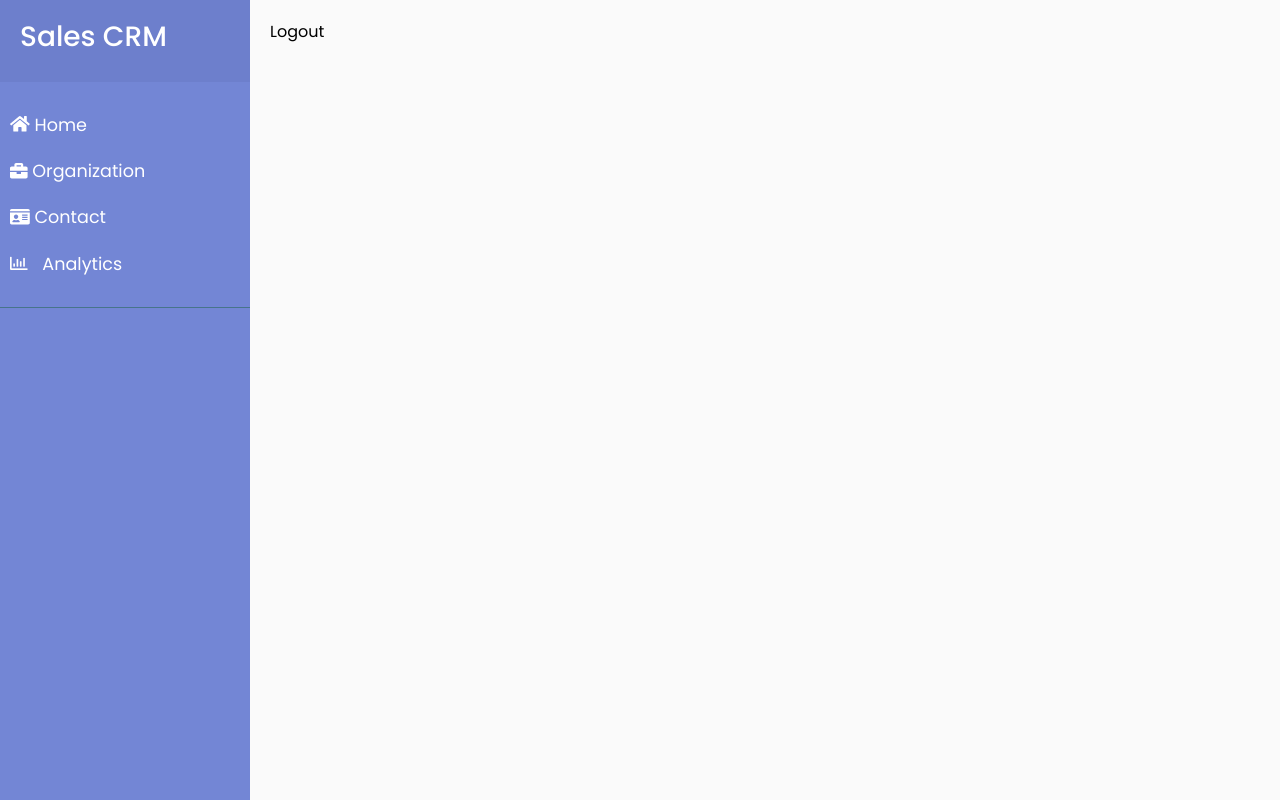
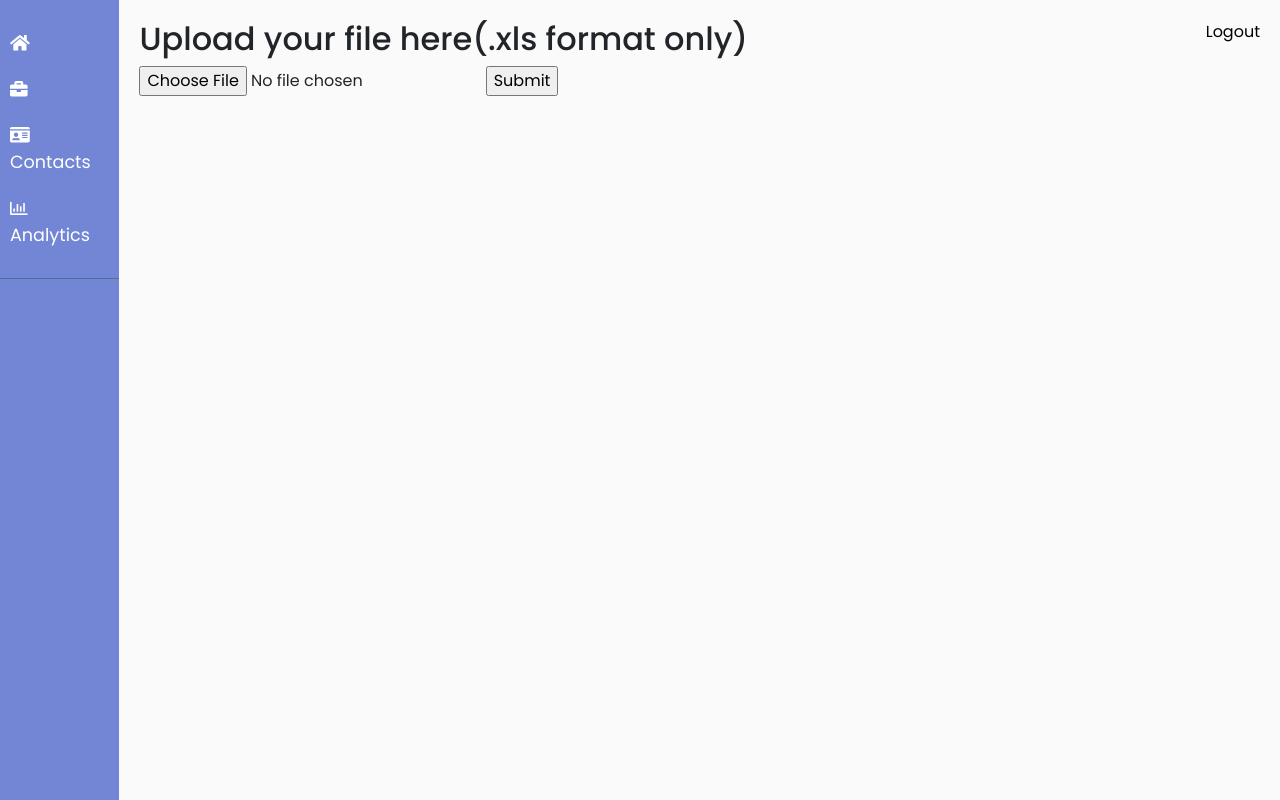
Before and after one commit to ROOPABUDDA/RVS_SALES, a Flask app: page / in a window 1280 px wide. Run offline with Flask 2, Linux system fonts and the light colour scheme; the visitor is signed in with stand-in values (Sample User, id 1); some libraries are stand-ins or nearby versions.

Commit message:
connect db to create table

```diff
--- a/app.py
+++ b/app.py
@@ -1,14 +1,87 @@
 import os
-from flask import Flask, render_template, flash, request, session, abort
+from flask import Flask, render_template, flash, request, session, abort, redirect, send_from_directory
+from werkzeug.utils import secure_filename
+import pandas as pd
+import glob
+from flaskext.mysql import MySQL
+from pandas.io import sql
 from app.main.organisationform import OrganisationSearchForm
 from app.main.contacts import contactSearchForm
 
 
 template_dir = os.path.abspath('app/templates')
 static_path = os.path.abspath('app/static')
+UPLOAD_FOLDER = '/home/roopa/others/RVS/internals/RVS_SALES/uploads'
+ALLOWED_EXTENSIONS = set(['csv', 'xlsx', 'xls'])
 
 app = Flask(__name__, template_folder=template_dir, static_folder=static_path)
 app.secret_key = 'development key'
+app.config['UPLOAD_FOLDER'] = UPLOAD_FOLDER
+app.config['MYSQL_DATABASE_USER'] = 'roopa'
+app.config['MYSQL_DATABASE_PASSWORD'] = 'sathROO@315'
+app.config['MYSQL_DATABASE_DB'] = 'dbtest2'
+app.config['MYSQL_DATABASE_HOST'] = 'localhost'
+
+database = MySQL()
+
+database.init_app(app)
+
+file_type = "/home/roopa/others/RVS/internals/RVS_SALES/uploads/*.xls"
+
+file_list = []
+col_name = []
+file_name = ""
+
+# Code to read data from excel file into pandas:
+
+#file_name = file_name.split("/")[-1].split(".")[0]
+
+def getfile(filename):
+    global file_name
+    global dataframe1
+    for each in glob.glob(file_type):
+        file_list.append(each)
+    print("printing filelist in get file")
+    print(file_list)
+    for each in file_list:
+        file_name = each.split("/")[-1].split(".")[0]
+        dataframe1 = pd.read_excel(each)
+        col_name.append(dataframe1.columns.values)
+        print(col_name)
+        print(col_name)
+
+def db_colname(pandas_colname):
+    """Convert pandas column name to a DBMS column name.
+        TODO: deal with name length restrictions, esp for Oracle
+    """
+    colname = pandas_colname.replace(' ', '_').strip()
+    return colname
+
+
+def allowed_file(filename):
+    return '.' in filename and \
+           filename.rsplit('.', 1)[1].lower() in ALLOWED_EXTENSIONS
+
+def create_table(filename):
+    global file_name
+    print(filename)
+    try:
+        print("testing")
+        print(file_name)
+        table_name = file_name
+        field_name_list = col_name[0]
+        field_list = []
+        for field in field_name_list:
+            field_list.append(field + " VARCHAR(50) DEFAULT NULL")
+        field_query = " ( " + ", ".join(field_list) + " ) "
+        create_table_query = 'CREATE TABLE `' + table_name + '`' + 'IF NOT EXISTS' + field_query
+        conn = database.connect()
+        cursor = conn.cursor()
+        cursor.execute(create_table_query)
+        cursor.close()
+        return "Table: " + table_name + " created successfully"
+    except Exception as e:
+        return str(e)
 
 @app.route('/')
 def home():
@@ -36,12 +109,49 @@ def logout():
     session['logged_in'] = False
     return home()
 
+@app.route("/upload_file",methods=['POST'])
+def upload_file():
+    global dataframe1
+    if request.method == 'POST':
+        # check if the post request has the file part
+        if 'file' not in request.files:
+            flash('No file part')
+            return redirect(request.url)
+        file = request.files['file']
+        # if user does not select file, browser also
+        # submit a empty part without filename
+        if file.filename == '':
+            flash('No selected file')
+            return redirect(request.url)
+        if file and allowed_file(file.filename):
+            filename = secure_filename(file.filename)
+            file.save(os.path.join(app.config['UPLOAD_FOLDER'], filename))
+            print("store to database")
+            #check this part if the below function is called
+            getfile(filename)
+            result = create_table(filename)
+            print("inserting into db tabel now")
+            print(dataframe1)
+            # insert_db(dataframe1)
+            conn = database.connect()
+            cursor = conn.cursor()
+            print(col_name)
+            for index, row in dataframe1.iterrows():
+                print(index)
+                print(row)
+            # dataframe1.to_sql(filename,conn)
+            # sql.write_frame(dataframe1, con=cursor, name=filename, if_exists='append', flavor='mysql')
+            print(result)
+            # redirect(url_for('create_table', filename=filename))
+            return "File uploaded successfully"
+            # redirect(url_for('uploaded_file', filename=filename))
+
+    return render_template('home.html')
 
 @app.route('/organisation')
 def organisation():
     form = OrganisationSearchForm()
     return render_template('organisation.html', form=form)
-
 
 @app.route('/contacts')
 def contacts():
@@ -53,13 +163,19 @@ def contacts():
 def analytics():
     return render_template('analytics.html')
 
+"""
+@app.route('/submit_organisation',methods=['POST','GET'])
+def submit_organisation():
+    if request.method == 'POST':
+      upload = request.form['nm']
+      return redirect(url_for('success',name = user))
+    print("sample text print")
+    r = request.get_json() or {}
+    print(r)
 
-@app.route('/submit_organisation')
-def submit_organisation():
-	print("sample text print")
-	forward_message = "Moving Forward..."
-	return render_template('index.html', message=forward_message)
-
+    forward_message = "Moving Forward..."
+    return render_template('index.html', message=forward_message)
+"""
 
 if __name__ == "__main__":
     app.secret_key = os.urandom(12)
--- a/app/main/organisationform.py
+++ b/app/main/organisationform.py
@@ -13,3 +13,6 @@ class OrganisationSearchForm(FlaskForm):
       ('IT', 'Information Technology'),
       ('insurance', 'Insurance'),
       ('agriculture','Agriculture')])
+   upload_org = SubmitField("Upload")
+   download_org = SubmitField("Download")
+   search_org = SubmitField("Search")
--- a/app/static/_sidebar.css
+++ b/app/static/_sidebar.css
@@ -61,7 +61,6 @@ span {
 }
 
 #sidebar {
-    min-width: 250px;
     max-width: 250px;
     background: #7386D5;
     color: #fff;
--- a/app/static/organisation.js
+++ b/app/static/organisation.js
@@ -1,7 +1,41 @@
+// BEGIN MODULE
+
+/*
+global
+$
+
+(function ($) {
+    'use strict';
+
+    $(document).ready(function () {
+
+		$('.action').on('click', function() {
+		    var action = this.id;
+		    flash('inside organisation.js file');
+		    console.log("action ",action);
+
+		});
+
+    });
 
 
+});
+// END MODULE - SCRAPING
+
+
+*/
 $('.action').on('click', function() {
-    var action = this.id;
-    console.log("action ",action);
+		    var action = this.id;
+		    flash('inside organisation.js file');
+		    console.log("action ",action);
+		    function submit_org(action) {
+            $.ajax({
+                type: 'POST',
+                data: JSON.stringify(action),
+                url: '/submit_organisation',
+                success: 'true',
+                error: 'false'
+            });
+        }
 
-});
+		});
--- a/app/templates/home.html
+++ b/app/templates/home.html
@@ -8,8 +8,18 @@
 
     <!-- Page Content  -->
     <div id="content">
-    	 <a href='/logout' class="button">Logout</a>
-     </div>
+    	 <a href='/logout' class="button float-right">Logout</a>
+    	 <h2>
+    	 	Upload your file here(.xls format only)
+    	 </h2>
+    	 <div>
+	    	  <form action = "upload_file" method = "POST"
+	         enctype = "multipart/form-data">
+	         <input type = "file" name = "file" />
+	         <input type = "submit"/>
+	      </form>
+	     </div>
+	 </div>
 </div>
 
 <script src="{{url_for('static', filename='organisation.js')}}"></script>
--- a/app/templates/nav.html
+++ b/app/templates/nav.html
@@ -1,34 +1,34 @@
  <nav id="sidebar">
-            <div class="sidebar-header">
-                <h3>Sales CRM</h3>
-                <strong>CRM</strong>
-            </div>
 
             <ul class="list-unstyled components">
                 <li >
                     <a href="login"  aria-expanded="false" >
-                        <i class="fas fa-home"></i>
-                        Home
+                        <abbr title="Home">
+                            <i class="fas fa-home"></i>
+                        </abbr>
                     </a>
 
                 </li>
                 <li>
                     <a href="organisation">
-                        <i class="fas fa-briefcase"></i>
-                        Organization
+                        <abbr title="Organisation">
+                            <i class="fas fa-briefcase"></i>
+                        </abbr>
                     </a>
                 </li>
                 <li>
                     <a href="contacts"  aria-expanded="false" >
                         <i class="fas fa-id-card"></i>
-                        Contact
+                        <span class="tooltiptext">Contacts</span>
+                        <span class="tooltip-text">Leaves</span>
+
                     </a>
 
                 </li>
                 <li>
                     <a href="analytics">
                         <i class="far fa-chart-bar"></i>
-                        Analytics
+                        <span class="tooltiptext">Analytics</span>
                     </a>
                 </li>
 
```
Also changed, not shown: other parts of app/static/_sidebar.css (+42 -1 lines), app/templates/organisation.html (+7 -2 lines), 1 other file.
